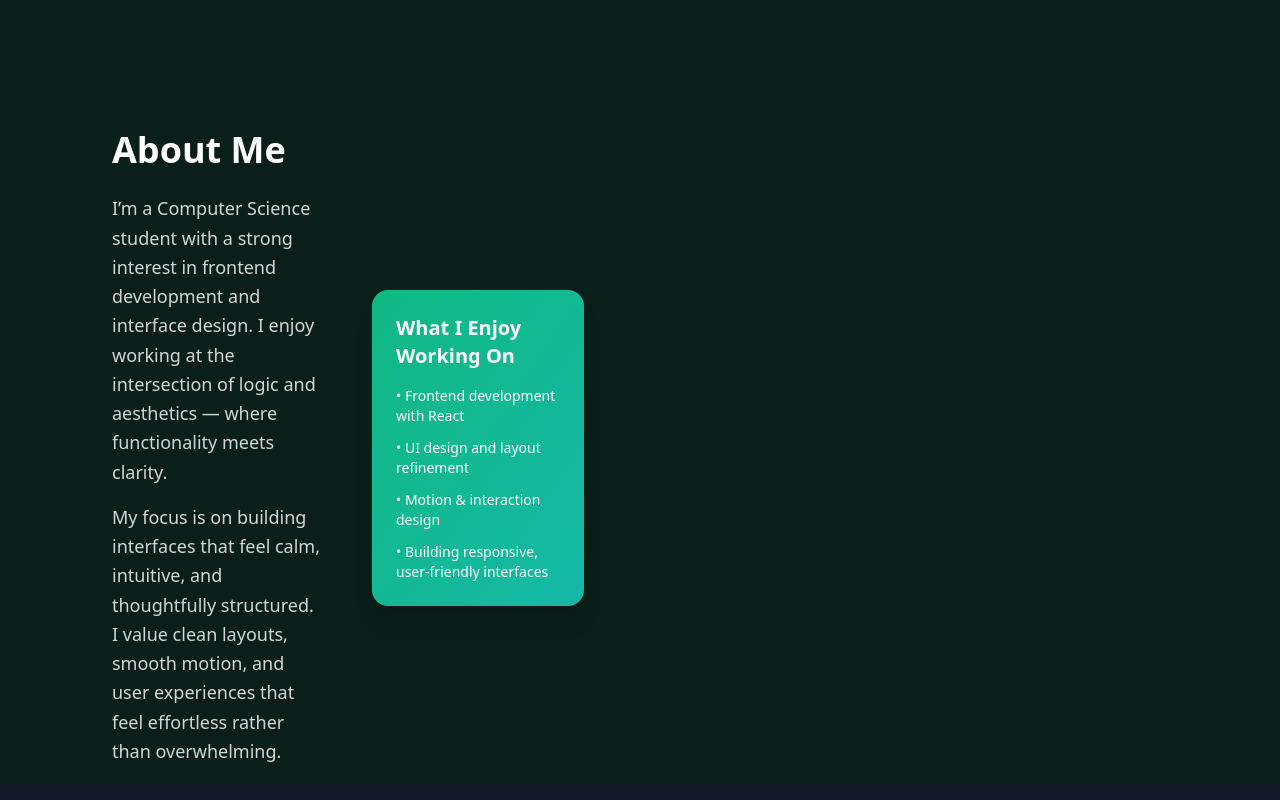
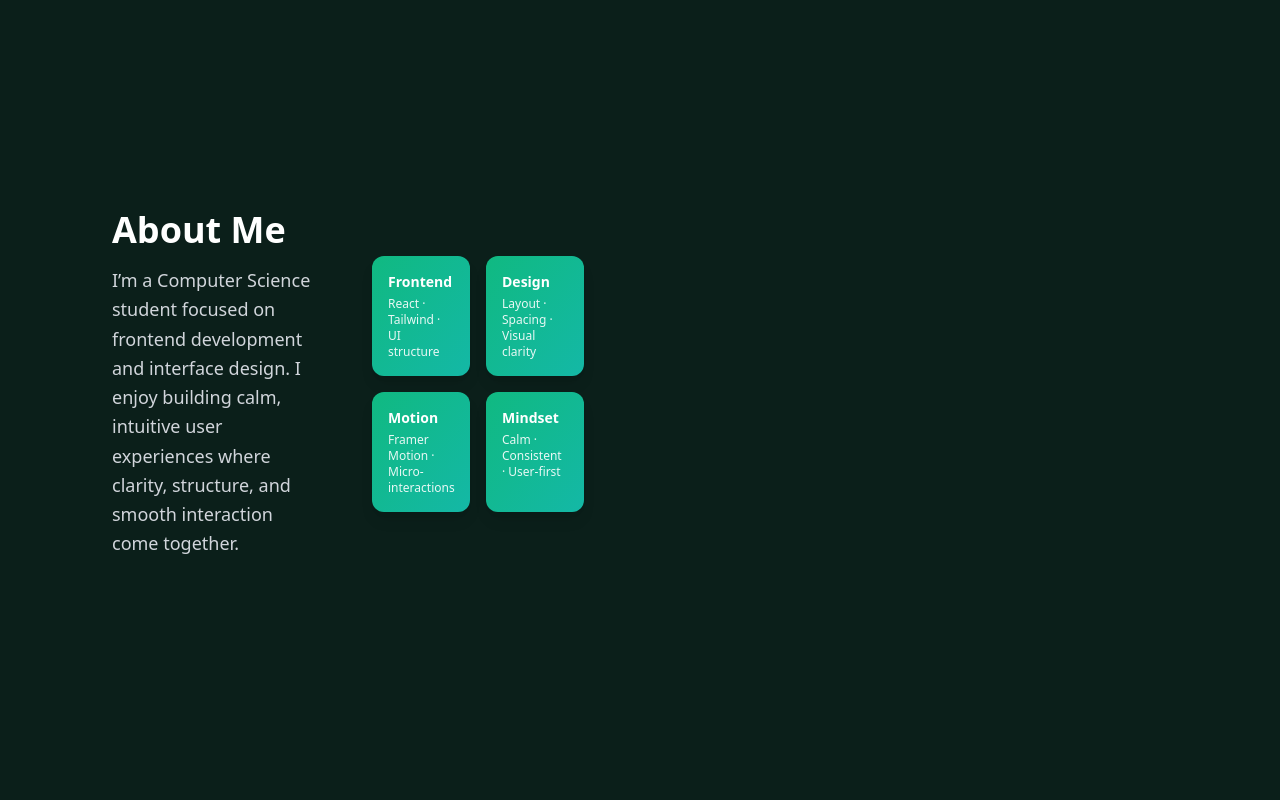
Before and after one commit to kritikag2004/portfolio, a React (Vite) app: page / in a window 1280 px wide. Shown: the part 620-1420 px from the top of the page. Built offline with nearby package versions, Linux system fonts and the light colour scheme.

Commit message:
projects backgropund updated

```diff
--- a/src/App.jsx
+++ b/src/App.jsx
@@ -169,6 +169,7 @@ with an eye for detail and smooth interaction.
   </motion.div>
 </div>
 {/* ABOUT */}
+{/* ABOUT */}
 <motion.section
   id="about"
   variants={fadeUp}
@@ -176,55 +177,86 @@ with an eye for detail and smooth interaction.
   whileInView="visible"
   viewport={{ once: false, amount: 0.3 }}
   className="
-    min-h-screen flex items-center justify-center px-6 pt-32
+    min-h-screen flex items-center justify-center px-6
     bg-gray-100 text-gray-900
     dark:bg-[#0b1f1a] dark:text-white
   "
 >
-  <div className="max-w-4xl grid md:grid-cols-2 gap-12 items-center">
+  <div className="max-w-5xl w-full grid md:grid-cols-2 gap-12 items-center">
 
     {/* LEFT – TEXT */}
     <div>
-      <h2 className="text-3xl md:text-4xl font-bold mb-6">
+      <h2 className="text-3xl md:text-4xl font-bold mb-4">
         About Me
       </h2>
 
-      <p className="text-gray-700 dark:text-gray-300 text-lg leading-relaxed mb-4">
-        I’m a Computer Science student with a strong interest in frontend
-        development and interface design. I enjoy working at the
-        intersection of logic and aesthetics — where functionality meets
-        clarity.
-      </p>
-
-      <p className="text-gray-700 dark:text-gray-300 text-lg leading-relaxed">
-        My focus is on building interfaces that feel calm, intuitive, and
-        thoughtfully structured. I value clean layouts, smooth motion,
-        and user experiences that feel effortless rather than overwhelming.
+      <p className="text-gray-700 dark:text-gray-300 text-lg leading-relaxed max-w-xl">
+        I’m a Computer Science student focused on frontend development and
+        interface design. I enjoy building calm, intuitive user experiences
+        where clarity, structure, and smooth interaction come together.
       </p>
     </div>
 
-    {/* RIGHT – HIGHLIGHT CARD */}
+    {/* RIGHT – COMPACT CARDS */}
+    <div className="grid grid-cols-2 gap-4">
+
       <motion.div
         whileHover={{ y: -6 }}
-      transition={{ type: "spring", stiffness: 180 }}
         className="
-        rounded-2xl p-6
+          rounded-xl p-4
           bg-gradient-to-br from-emerald-500 to-teal-500
-        text-white shadow-xl
+          text-white shadow-lg
         "
       >
-      <h3 className="text-xl font-semibold mb-4">
-        What I Enjoy Working On
-      </h3>
-
-      <ul className="space-y-3 text-sm">
-        <li>• Frontend development with React</li>
-        <li>• UI design and layout refinement</li>
-        <li>• Motion & interaction design</li>
-        <li>• Building responsive, user-friendly interfaces</li>
-      </ul>
+        <p className="text-sm font-semibold">Frontend</p>
+        <p className="text-xs opacity-90 mt-1">
+          React · Tailwind · UI structure
+        </p>
       </motion.div>
 
+      <motion.div
+        whileHover={{ y: -6 }}
+        className="
+          rounded-xl p-4
+          bg-gradient-to-br from-emerald-500 to-teal-500
+          text-white shadow-lg
+        "
+      >
+        <p className="text-sm font-semibold">Design</p>
+        <p className="text-xs opacity-90 mt-1">
+          Layout · Spacing · Visual clarity
+        </p>
+      </motion.div>
+
+      <motion.div
+        whileHover={{ y: -6 }}
+        className="
+          rounded-xl p-4
+          bg-gradient-to-br from-emerald-500 to-teal-500
+          text-white shadow-lg
+        "
+      >
+        <p className="text-sm font-semibold">Motion</p>
+        <p className="text-xs opacity-90 mt-1">
+          Framer Motion · Micro-interactions
+        </p>
+      </motion.div>
+
+      <motion.div
+        whileHover={{ y: -6 }}
+        className="
+          rounded-xl p-4
+          bg-gradient-to-br from-emerald-500 to-teal-500
+          text-white shadow-lg
+        "
+      >
+        <p className="text-sm font-semibold">Mindset</p>
+        <p className="text-xs opacity-90 mt-1">
+          Calm · Consistent · User-first
+        </p>
+      </motion.div>
+
+    </div>
   </div>
 </motion.section>
 
@@ -234,7 +266,8 @@ with an eye for detail and smooth interaction.
 
       {/* PROJECTS */}
 
-      <motion.section id="projects" variants={fadeUp} initial="hidden" whileInView="visible" viewport={{ once: false, amount: 0.3 }} className="min-h-screen flex items-start justify-center pt-32 bg-white text-gray-900 dark:bg-gray-900 dark:text-white" > <div className="max-w-5xl w-full text-center"> <h2 className="text-3xl md:text-4xl font-bold mb-6"> Projects </h2> <p className="text-gray-600 dark:text-gray-400 text-lg mb-10"> A selection of projects showcasing my skills in frontend development, animations, and modern UI design. </p>
+      <motion.section id="projects" variants={fadeUp} initial="hidden" whileInView="visible" viewport={{ once: false, amount: 0.3 }} className="min-h-screen flex items-start justify-center pt-32
+bg-gray-100 text-gray-900 dark:bg-[#0b1f1a] dark:text-white" > <div className="max-w-5xl w-full text-center"> <h2 className="text-3xl md:text-4xl font-bold mb-6"> Projects </h2> <p className="text-gray-600 dark:text-gray-400 text-lg mb-10"> A selection of projects showcasing my skills in frontend development, animations, and modern UI design. </p>
 
       {/* PROJECT CARDS */}
 
```
Lines whose indentation alone changed are shown as unchanged.
